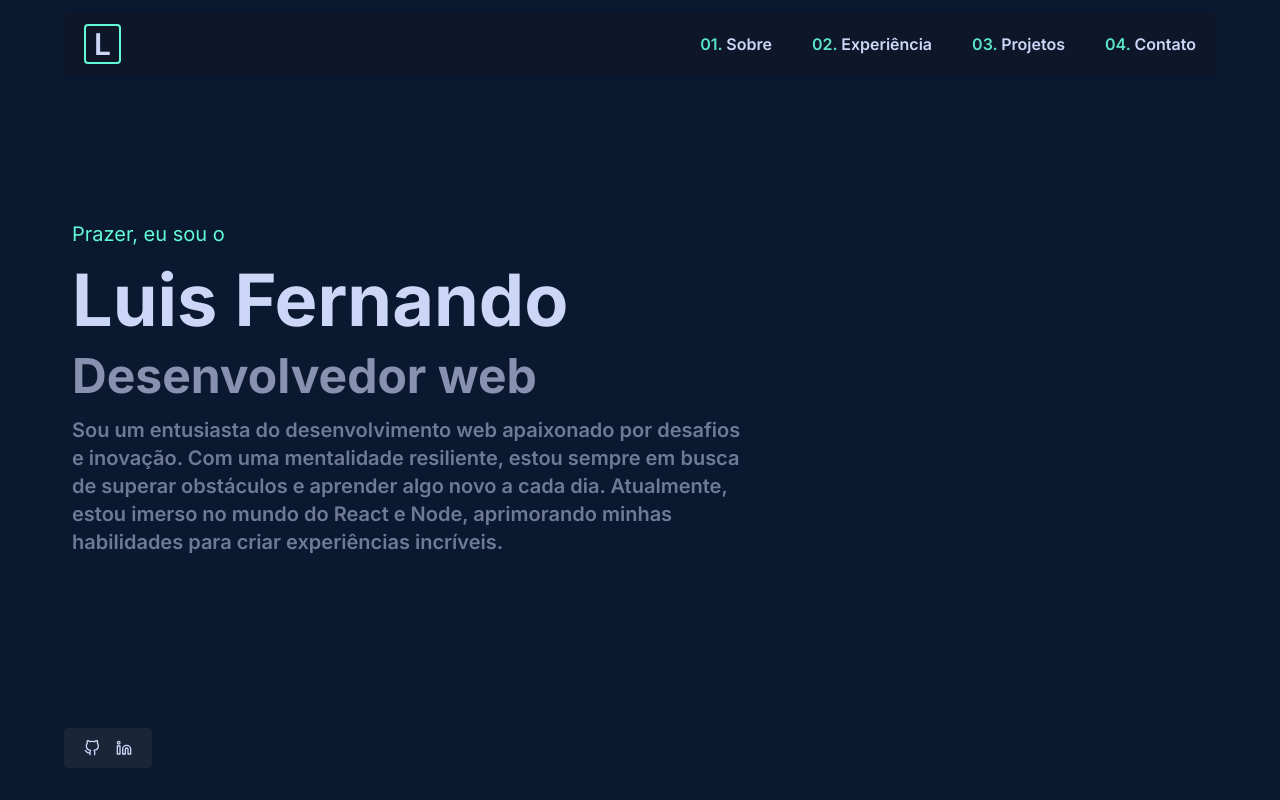
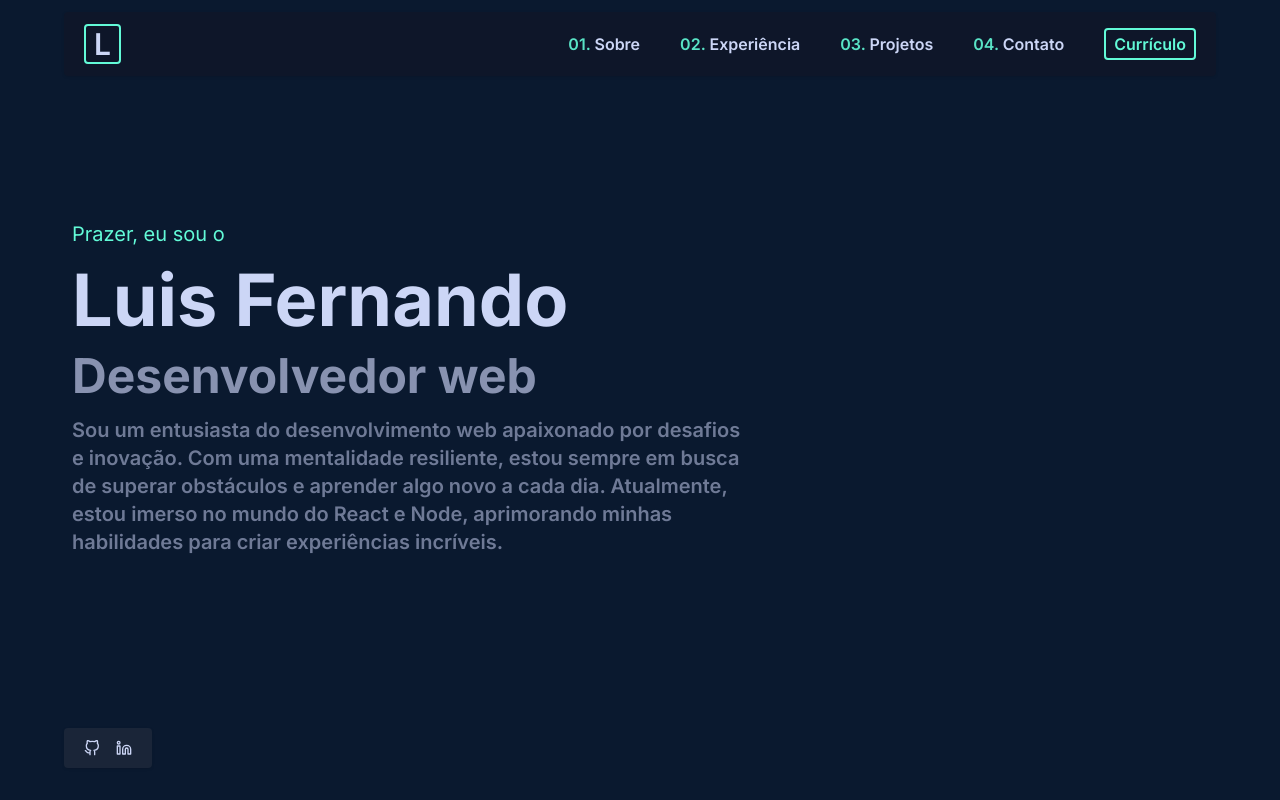
Before and after one commit to lusferr/my-profile, a React (Vite) app: page / in a window 1280 px wide. Shown: the top 800 px of the page. Built offline with nearby package versions, Linux system fonts and the light colour scheme.

Commit message:
add resume pdf

```diff
--- a/src/components/footer.tsx
+++ b/src/components/footer.tsx
@@ -1,5 +1,6 @@
 import { FiGithub, FiLinkedin } from 'react-icons/fi';
 import useMediaQuery from '../hooks/useMediaQuery';
+
 
 export function Footer() {
     const isNonMobileScreens = useMediaQuery("(min-width: 1000px)");
--- a/src/components/navbar.tsx
+++ b/src/components/navbar.tsx
@@ -2,6 +2,9 @@ import { useState } from "react";
 import useMediaQuery from "../hooks/useMediaQuery";
 import { BiMenuAltRight } from 'react-icons/bi';
 import { MdOutlineClose } from 'react-icons/md';
+
+// cv pdf
+import my_cv from '../assets/my_cv.pdf';
 
 export function Navbar() {
     const links = [
@@ -36,6 +39,15 @@ export function Navbar() {
                                     </a>
                                 </li>
                             ))}
+                            <li>
+                                <button className="hover:scale-110 transition duration-500">
+                                    <a
+                                        href={my_cv}
+                                        className="py-1 px-2 border-2 border-secondary-100 rounded text-secondary-100 hover:text-primary-100 font-semibold transition duration-500">
+                                        Currículo
+                                    </a>
+                                </button>
+                            </li>
                         </ul>
                     </div>
                 )
@@ -68,6 +80,15 @@ export function Navbar() {
                                         </a>
                                     </li>
                                 ))}
+                                <li>
+                                    <button className="hover:scale-110 transition duration-500">
+                                        <a
+                                            href={my_cv}
+                                            className="py-1 px-2 border-2 border-secondary-100 rounded text-secondary-100 hover:text-primary-100 font-semibold transition duration-500">
+                                            Currículo
+                                        </a>
+                                    </button>
+                                </li>
                             </ul>
                         </div>
                     </div>
```
Also changed, not shown: 1 other file (tests, documents, lock files or other folders).
